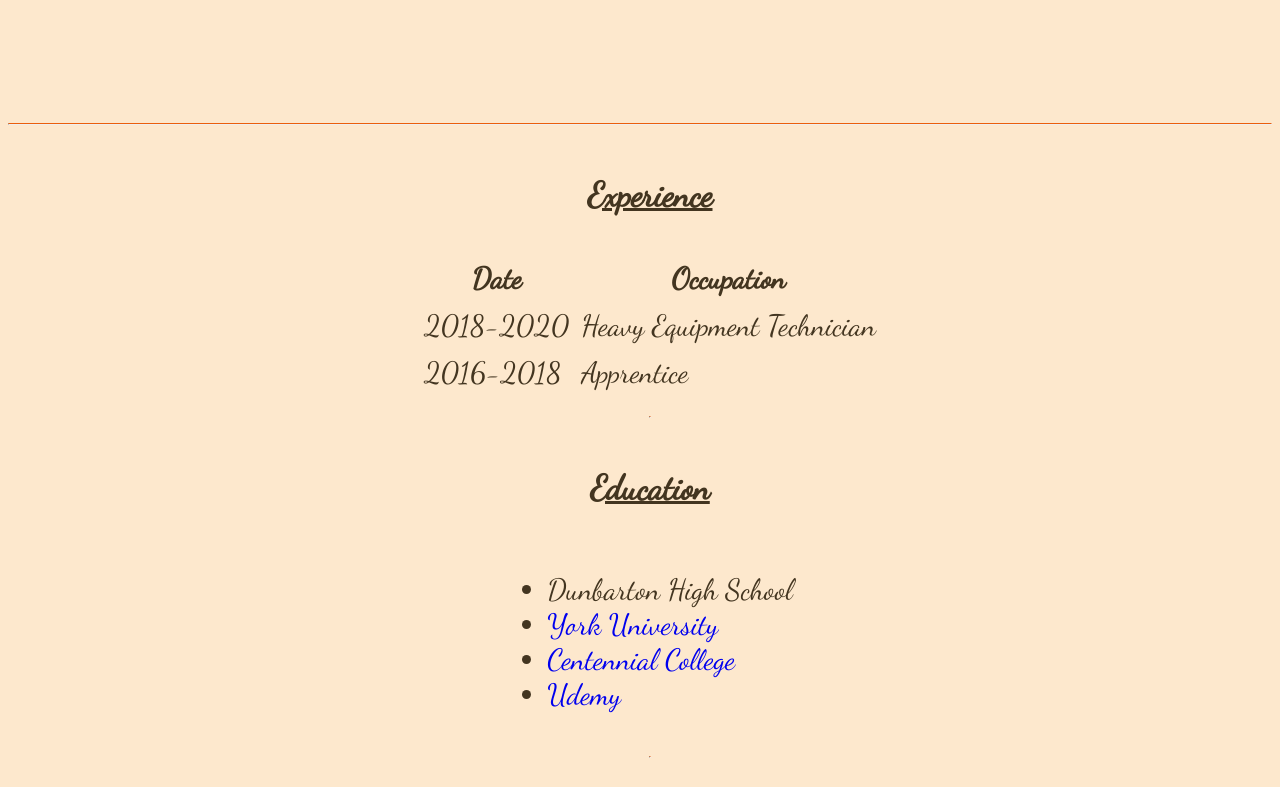
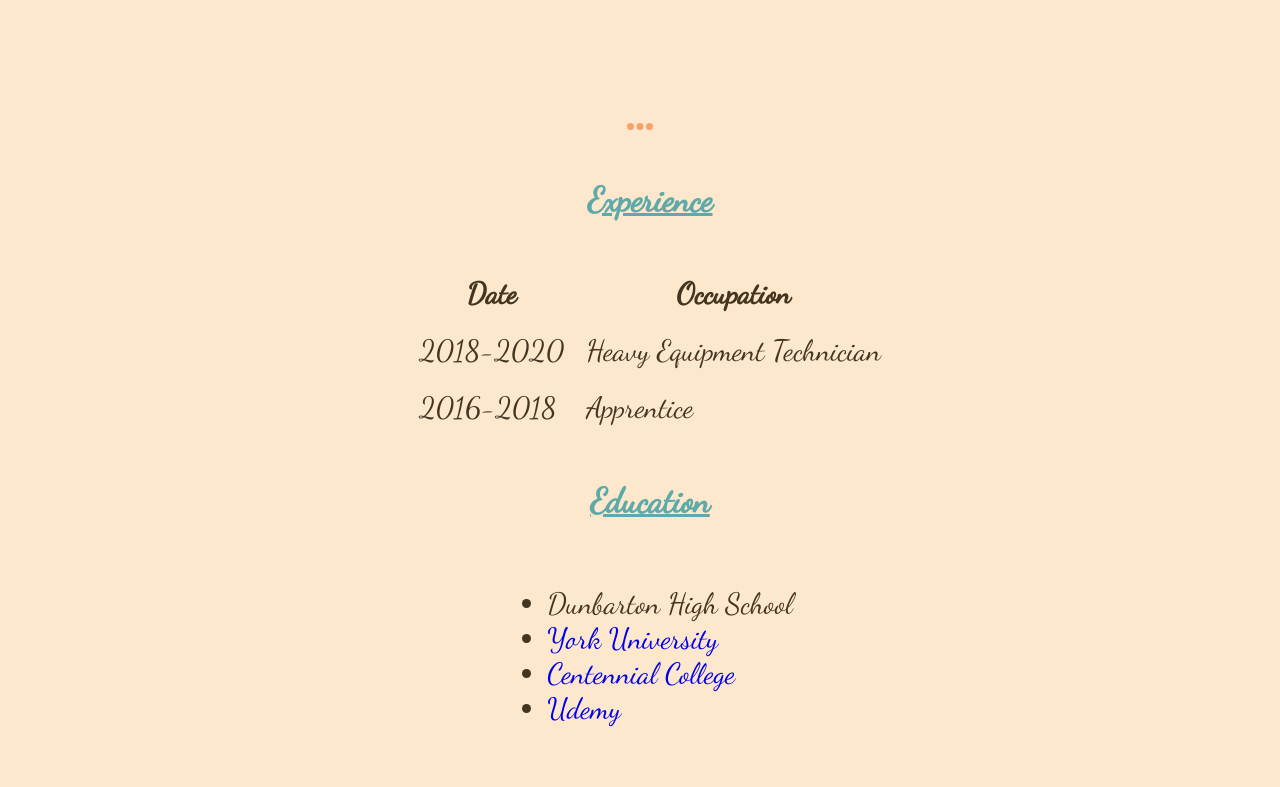
Before and after one commit to RyanMayWebdev/FirstDemoSite, a plain HTML site: page index.html in a window 1280 px wide. Shown: the part 1180-1967 px from the top of the page. Drawn offline with Linux system fonts and the light colour scheme.

Commit message:
Add files via upload

```diff
--- a/index.html
+++ b/index.html
@@ -51,7 +51,7 @@
                 <td>Apprentice</td>
             </tr>
         </table>
-        <hr>
+
 
         <h3><u>Education</u></h3>
         <ul>
@@ -60,7 +60,7 @@
             <li><a href="https://www.centennialcollege.ca/" target="_blank">Centennial College</a></li>
             <li><a href="https://www.udemy.com" target="_blank"> Udemy</a></li>
         </ul>
-        <hr>
+
 
 
         <h3><u>Skills</u></h3>
@@ -93,7 +93,5 @@
                 </td>
             </tr>
         </table>
-        <br>
 
-        <hr>
     </body>
--- a/style.css
+++ b/style.css
@@ -42,12 +42,22 @@ body a:hover{
     text-decoration:underline;
     text-decoration-color:#eb5e0b;
 }
+h1, h3 {
+    color:#5eaaa8;
+}
 hr{
-    border-top:1px solid #eb5e0b;
+
+    width:2%;
+    border-style:none ;
+    border-bottom-style: dotted;
+    border-bottom-width:7px;
+    border-bottom-color:#eb5e0b;
+    opacity:0.5;
+
 }
 
 .tables{
-    border-spacing:10px;
+    border-spacing:20px;
 }
 
 .profileimg{
```
Also changed, not shown: contact.html (+1 -3 lines).
